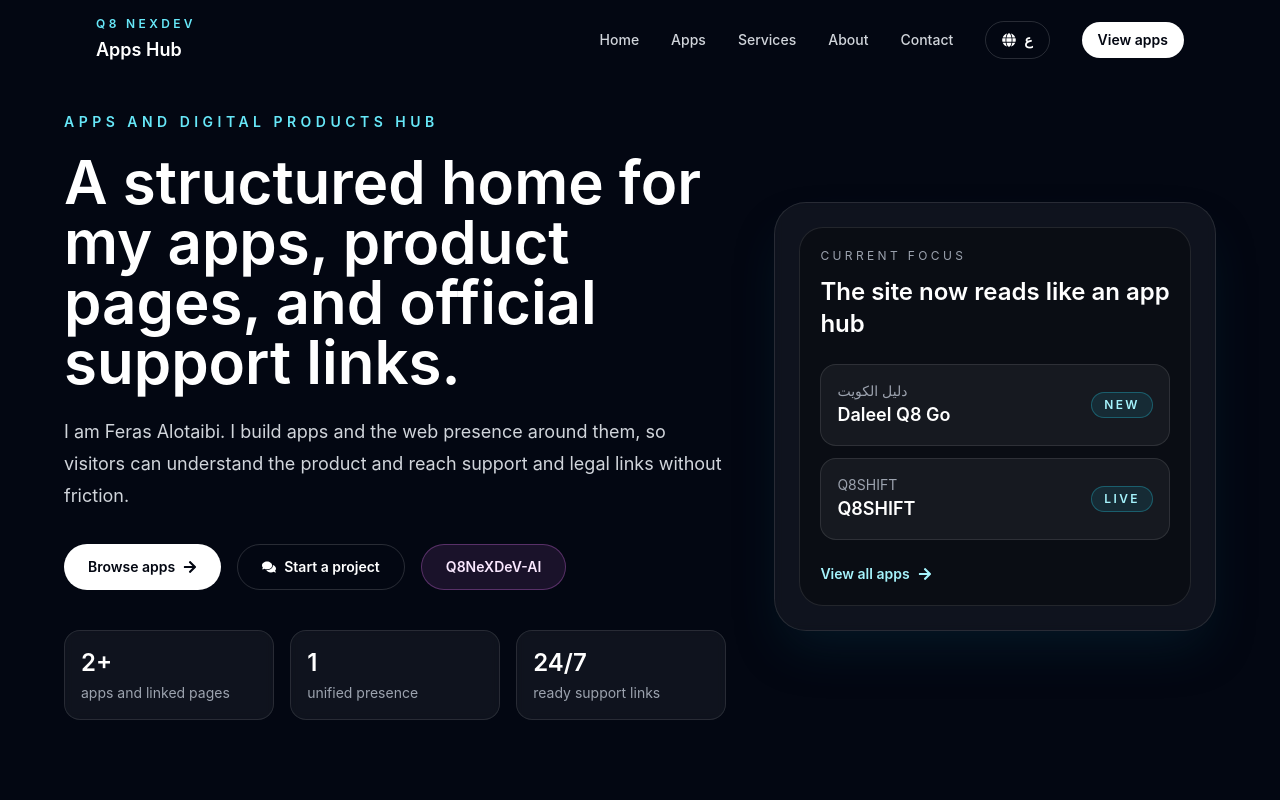
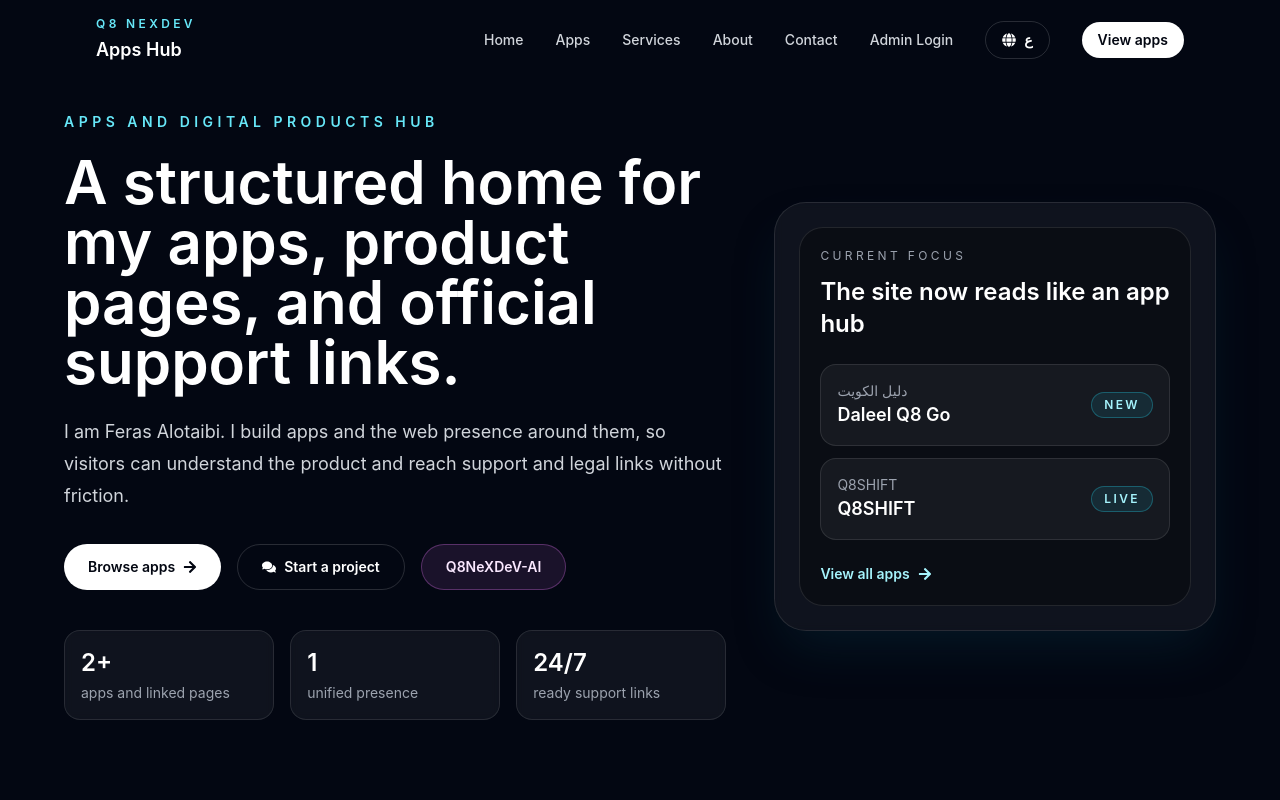
Before and after one commit to frooos9199/nexdev-portfolio, a Next.js app: page / in a window 1280 px wide. Shown: the top 800 px of the page. Built offline with nearby package versions, Linux system fonts and the light colour scheme.

Commit message:
Add admin login to navigation

```diff
--- a/src/components/Navigation.tsx
+++ b/src/components/Navigation.tsx
@@ -25,6 +25,7 @@ const Navigation = () => {
     { name: t('الخدمات', 'Services'), href: '/#services' },
     { name: t('عنّا', 'About'), href: '/#about' },
     { name: t('التواصل', 'Contact'), href: '/#contact' },
+    { name: t('دخول الإدارة', 'Admin Login'), href: '/admin/login' },
   ];
 
   return (
```
